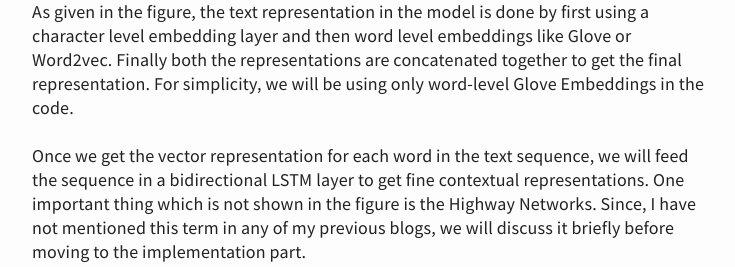
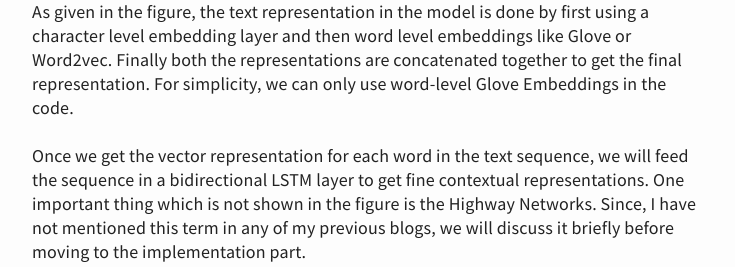
Before and after one commit to spraphul/blog, a Jekyll site: the page built from _posts/2020-02-08-bidaf.md, in a window 1280 px wide and 900 px high, scrolled down 831 px, cut to the strip 260-527 px from the top of the window. Shown: the whole strip, without its empty margins (270-1005 px from the left). Built offline with Jekyll 4.4.1, drawn with Linux system fonts in a browser that asks for light colours.

Commit message:
Update 2020-02-08-bidaf.md

```diff
--- a/_posts/2020-02-08-bidaf.md
+++ b/_posts/2020-02-08-bidaf.md
@@ -9,7 +9,7 @@ The paper which I will be talking about is [Bidirectional Attention Flow For Mac
 ![dwkj](https://t1.daumcdn.net/cfile/tistory/99CF564C5BDC158C1E)
 
 
-As given in the figure, the text representation in the model is done by first using a character level embedding layer and then word level embeddings like Glove or Word2vec. Finally both the representations are concatenated together to get the final representation. For simplicity, we will be using only word-level Glove Embeddings in the code.
+As given in the figure, the text representation in the model is done by first using a character level embedding layer and then word level embeddings like Glove or Word2vec. Finally both the representations are concatenated together to get the final representation. For simplicity, we can only use word-level Glove Embeddings in the code.
 
 Once we get the vector representation for each word in the text sequence, we will feed the sequence in a bidirectional LSTM layer to get fine contextual representations. One important thing which is not shown in the figure is the Highway Networks. Since, I have not mentioned this term in any of my previous blogs, we will discuss it briefly before moving to the implementation part.
 
```
